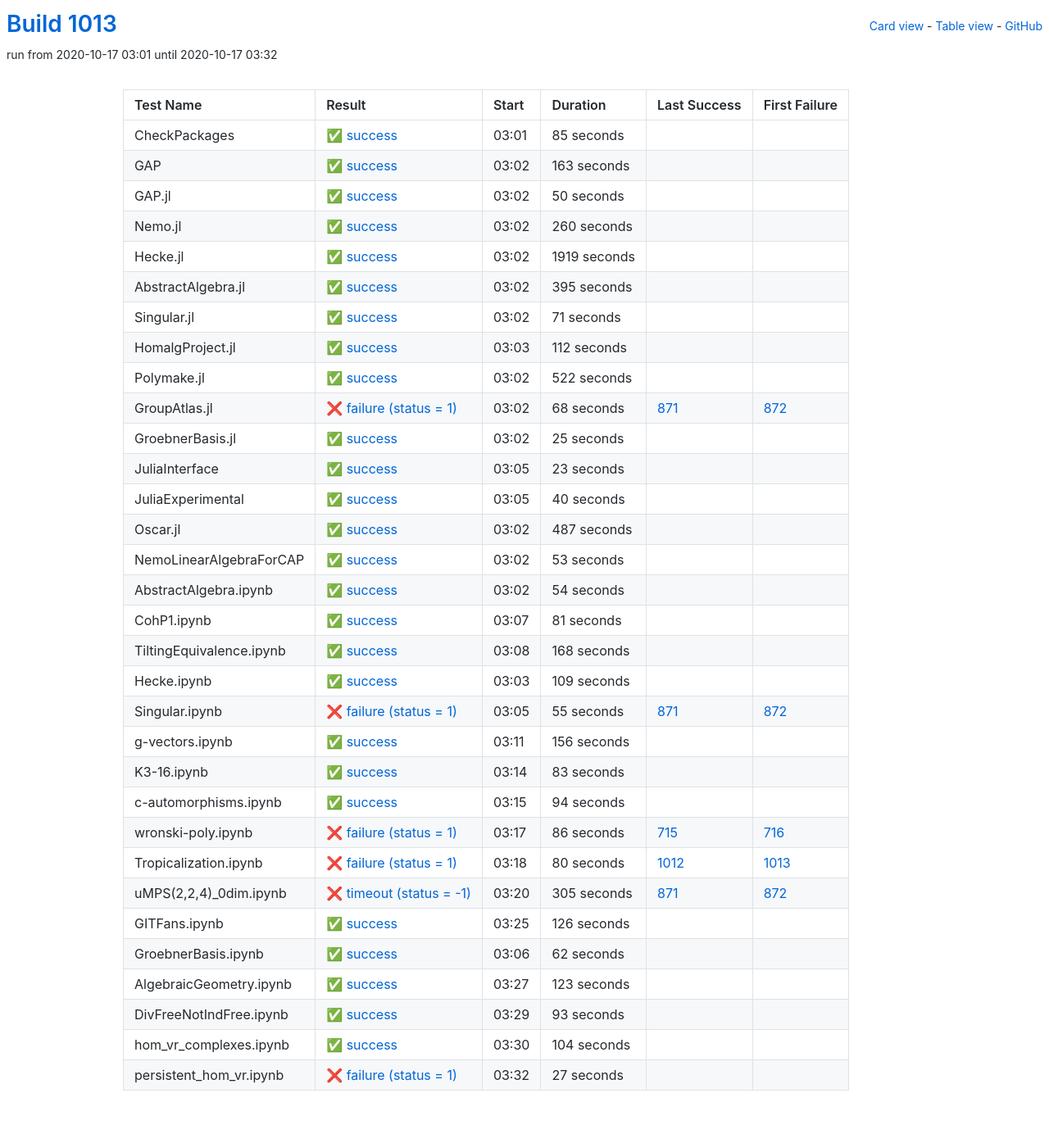
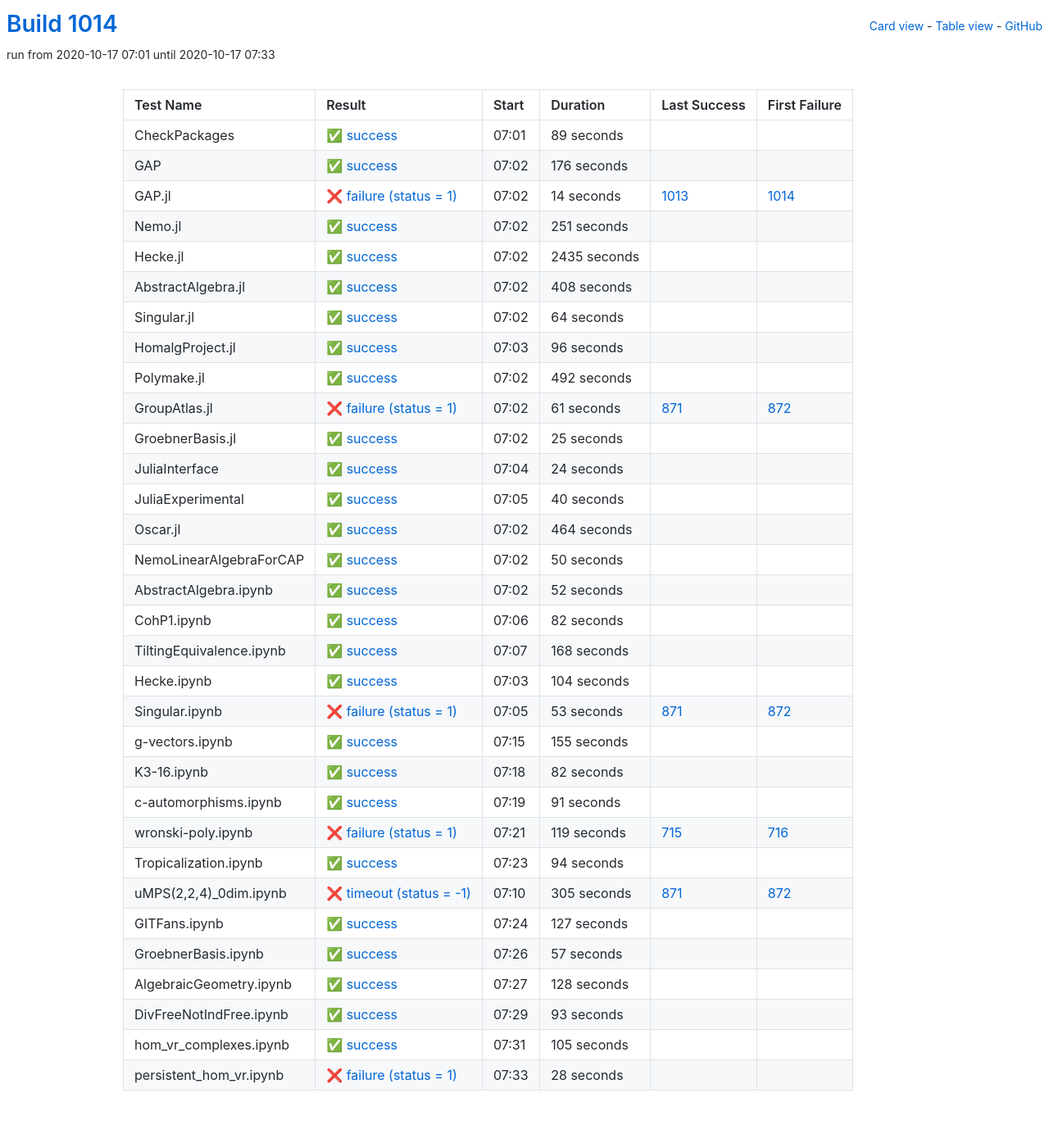
Before and after one commit to oscar-system/oscar-ci-status-stable, a Jekyll site: the page built from table.html, in a window 1280 px wide. Shown: the whole page at 82% size. Built offline with Jekyll 4.4.1, drawn with Linux system fonts in a browser that asks for light colours.

Commit message:
Build #1014

```diff
--- a/_data/ci.yml
+++ b/_data/ci.yml
@@ -1,6 +1,6 @@
 ---
-build: 1013
-build_url: https://oscarci.mathematik.uni-kl.de/job/oscar-stable/1013/
+build: 1014
+build_url: https://oscarci.mathematik.uni-kl.de/job/oscar-stable/1014/
 job: oscar-stable
 organization: oscar-system
 repo: oscar-ci-status-stable
@@ -8,128 +8,128 @@ repourl: https://github.com/oscar-system/oscar-ci-status-stable
 tests:
 - name: CheckPackages
   id: checkpackages
-  log: https://oscarci.mathematik.uni-kl.de/job/oscar-stable/1013/artifact/logs/build-1013/CheckPackages.log
-  start: 2020-10-17 03:01
+  log: https://oscarci.mathematik.uni-kl.de/job/oscar-stable/1014/artifact/logs/build-1014/CheckPackages.log
+  start: 2020-10-17 07:01
   success: true
   exitcode: 0
   status: success
-  duration: 85
+  duration: 89
   last_success: false
   last_success_url:
   first_failure: false
   first_failure_url:
 - name: GAP
   id: gap
-  log: https://oscarci.mathematik.uni-kl.de/job/oscar-stable/1013/artifact/logs/build-1013/GAP.log
-  start: 2020-10-17 03:02
+  log: https://oscarci.mathematik.uni-kl.de/job/oscar-stable/1014/artifact/logs/build-1014/GAP.log
+  start: 2020-10-17 07:02
   success: true
   exitcode: 0
   status: success
-  duration: 163
+  duration: 176
   last_success: false
   last_success_url:
   first_failure: false
   first_failure_url:
 - name: GAP.jl
   id: gap-jl
-  log: https://oscarci.mathematik.uni-kl.de/job/oscar-stable/1013/artifact/logs/build-1013/GAP.jl.log
-  start: 2020-10-17 03:02
+  log: https://oscarci.mathematik.uni-kl.de/job/oscar-stable/1014/artifact/logs/build-1014/GAP.jl.log
+  start: 2020-10-17 07:02
+  success: false
+  exitcode: 1
+  status: failure
+  duration: 14
+  last_success: 1013
+  last_success_url: https://oscarci.mathematik.uni-kl.de/job/oscar-stable/1013/
+  first_failure: 1014
+  first_failure_url: https://oscarci.mathematik.uni-kl.de/job/oscar-stable/1014/
+- name: Nemo.jl
+  id: nemo-jl
+  log: https://oscarci.mathematik.uni-kl.de/job/oscar-stable/1014/artifact/logs/build-1014/Nemo.jl.log
+  start: 2020-10-17 07:02
   success: true
   exitcode: 0
   status: success
-  duration: 50
-  last_success: false
-  last_success_url:
-  first_failure: false
-  first_failure_url:
-- name: Nemo.jl
-  id: nemo-jl
-  log: https://oscarci.mathematik.uni-kl.de/job/oscar-stable/1013/artifact/logs/build-1013/Nemo.jl.log
-  start: 2020-10-17 03:02
-  success: true
-  exitcode: 0
-  status: success
-  duration: 260
+  duration: 251
   last_success: false
   last_success_url:
   first_failure: false
   first_failure_url:
 - name: Hecke.jl
   id: hecke-jl
-  log: https://oscarci.mathematik.uni-kl.de/job/oscar-stable/1013/artifact/logs/build-1013/Hecke.jl.log
-  start: 2020-10-17 03:02
+  log: https://oscarci.mathematik.uni-kl.de/job/oscar-stable/1014/artifact/logs/build-1014/Hecke.jl.log
+  start: 2020-10-17 07:02
   success: true
   exitcode: 0
   status: success
-  duration: 1919
+  duration: 2435
   last_success: false
   last_success_url:
   first_failure: false
   first_failure_url:
 - name: AbstractAlgebra.jl
   id: abstractalgebra-jl
-  log: https://oscarci.mathematik.uni-kl.de/job/oscar-stable/1013/artifact/logs/build-1013/AbstractAlgebra.jl.log
-  start: 2020-10-17 03:02
+  log: https://oscarci.mathematik.uni-kl.de/job/oscar-stable/1014/artifact/logs/build-1014/AbstractAlgebra.jl.log
+  start: 2020-10-17 07:02
   success: true
   exitcode: 0
   status: success
-  duration: 395
+  duration: 408
   last_success: false
   last_success_url:
   first_failure: false
   first_failure_url:
 - name: Singular.jl
   id: singular-jl
-  log: https://oscarci.mathematik.uni-kl.de/job/oscar-stable/1013/artifact/logs/build-1013/Singular.jl.log
-  start: 2020-10-17 03:02
+  log: https://oscarci.mathematik.uni-kl.de/job/oscar-stable/1014/artifact/logs/build-1014/Singular.jl.log
+  start: 2020-10-17 07:02
   success: true
   exitcode: 0
   status: success
-  duration: 71
+  duration: 64
   last_success: false
   last_success_url:
   first_failure: false
   first_failure_url:
 - name: HomalgProject.jl
   id: homalgproject-jl
-  log: https://oscarci.mathematik.uni-kl.de/job/oscar-stable/1013/artifact/logs/build-1013/HomalgProject.jl.log
-  start: 2020-10-17 03:03
+  log: https://oscarci.mathematik.uni-kl.de/job/oscar-stable/1014/artifact/logs/build-1014/HomalgProject.jl.log
+  start: 2020-10-17 07:03
   success: true
   exitcode: 0
   status: success
-  duration: 112
+  duration: 96
   last_success: false
   last_success_url:
   first_failure: false
   first_failure_url:
 - name: Polymake.jl
   id: polymake-jl
-  log: https://oscarci.mathematik.uni-kl.de/job/oscar-stable/1013/artifact/logs/build-1013/Polymake.jl.log
-  start: 2020-10-17 03:02
+  log: https://oscarci.mathematik.uni-kl.de/job/oscar-stable/1014/artifact/logs/build-1014/Polymake.jl.log
+  start: 2020-10-17 07:02
   success: true
   exitcode: 0
   status: success
-  duration: 522
+  duration: 492
   last_success: false
   last_success_url:
   first_failure: false
   first_failure_url:
 - name: GroupAtlas.jl
   id: groupatlas-jl
-  log: https://oscarci.mathematik.uni-kl.de/job/oscar-stable/1013/artifact/logs/build-1013/GroupAtlas.jl.log
-  start: 2020-10-17 03:02
+  log: https://oscarci.mathematik.uni-kl.de/job/oscar-stable/1014/artifact/logs/build-1014/GroupAtlas.jl.log
+  start: 2020-10-17 07:02
   success: false
   exitcode: 1
   status: failure
-  duration: 68
+  duration: 61
   last_success: 871
   last_success_url: https://oscarci.mathematik.uni-kl.de/job/oscar-stable/871/
   first_failure: 872
   first_failure_url: https://oscarci.mathematik.uni-kl.de/job/oscar-stable/872/
 - name: GroebnerBasis.jl
   id: groebnerbasis-jl
-  log: https://oscarci.mathematik.uni-kl.de/job/oscar-stable/1013/artifact/logs/build-1013/GroebnerBasis.jl.log
-  start: 2020-10-17 03:02
+  log: https://oscarci.mathematik.uni-kl.de/job/oscar-stable/1014/artifact/logs/build-1014/GroebnerBasis.jl.log
+  start: 2020-10-17 07:02
   success: true
   exitcode: 0
   status: success
@@ -140,20 +140,20 @@ tests:
   first_failure_url:
 - name: JuliaInterface
   id: juliainterface
-  log: https://oscarci.mathematik.uni-kl.de/job/oscar-stable/1013/artifact/logs/build-1013/JuliaInterface.log
-  start: 2020-10-17 03:05
+  log: https://oscarci.mathematik.uni-kl.de/job/oscar-stable/1014/artifact/logs/build-1014/JuliaInterface.log
+  start: 2020-10-17 07:04
   success: true
   exitcode: 0
   status: success
-  duration: 23
+  duration: 24
   last_success: false
   last_success_url:
   first_failure: false
   first_failure_url:
 - name: JuliaExperimental
   id: juliaexperimental
-  log: https://oscarci.mathematik.uni-kl.de/job/oscar-stable/1013/artifact/logs/build-1013/JuliaExperimental.log
-  start: 2020-10-17 03:05
+  log: https://oscarci.mathematik.uni-kl.de/job/oscar-stable/1014/artifact/logs/build-1014/JuliaExperimental.log
+  start: 2020-10-17 07:05
   success: true
   exitcode: 0
   status: success
@@ -164,56 +164,56 @@ tests:
   first_failure_url:
 - name: Oscar.jl
   id: oscar-jl
-  log: https://oscarci.mathematik.uni-kl.de/job/oscar-stable/1013/artifact/logs/build-1013/Oscar.jl.log
-  start: 2020-10-17 03:02
+  log: https://oscarci.mathematik.uni-kl.de/job/oscar-stable/1014/artifact/logs/build-1014/Oscar.jl.log
+  start: 2020-10-17 07:02
   success: true
   exitcode: 0
   status: success
-  duration: 487
+  duration: 464
   last_success: false
   last_success_url:
   first_failure: false
   first_failure_url:
 - name: NemoLinearAlgebraForCAP
   id: nemolinearalgebraforcap
-  log: https://oscarci.mathematik.uni-kl.de/job/oscar-stable/1013/artifact/logs/build-1013/NemoLinearAlgebraForCAP.log
-  start: 2020-10-17 03:02
+  log: https://oscarci.mathematik.uni-kl.de/job/oscar-stable/1014/artifact/logs/build-1014/NemoLinearAlgebraForCAP.log
+  start: 2020-10-17 07:02
   success: true
   exitcode: 0
   status: success
-  duration: 53
+  duration: 50
   last_success: false
   last_success_url:
   first_failure: false
   first_failure_url:
 - name: AbstractAlgebra.ipynb
   id: abstractalgebra-ipynb
-  log: https://oscarci.mathematik.uni-kl.de/job/oscar-stable/1013/artifact/logs/build-1013/AbstractAlgebra.ipynb.log
-  start: 2020-10-17 03:02
+  log: https://oscarci.mathematik.uni-kl.de/job/oscar-stable/1014/artifact/logs/build-1014/AbstractAlgebra.ipynb.log
+  start: 2020-10-17 07:02
   success: true
   exitcode: 0
   status: success
-  duration: 54
+  duration: 52
   last_success: false
   last_success_url:
   first_failure: false
   first_failure_url:
 - name: CohP1.ipynb
   id: cohp1-ipynb
-  log: https://oscarci.mathematik.uni-kl.de/job/oscar-stable/1013/artifact/logs/build-1013/CohP1.ipynb.log
-  start: 2020-10-17 03:07
+  log: https://oscarci.mathematik.uni-kl.de/job/oscar-stable/1014/artifact/logs/build-1014/CohP1.ipynb.log
+  start: 2020-10-17 07:06
   success: true
   exitcode: 0
   status: success
-  duration: 81
+  duration: 82
   last_success: false
   last_success_url:
   first_failure: false
   first_failure_url:
 - name: TiltingEquivalence.ipynb
   id: tiltingequivalence-ipynb
-  log: https://oscarci.mathematik.uni-kl.de/job/oscar-stable/1013/artifact/logs/build-1013/TiltingEquivalence.ipynb.log
-  start: 2020-10-17 03:08
+  log: https://oscarci.mathematik.uni-kl.de/job/oscar-stable/1014/artifact/logs/build-1014/TiltingEquivalence.ipynb.log
+  start: 2020-10-17 07:07
   success: true
   exitcode: 0
   status: success
@@ -224,56 +224,80 @@ tests:
   first_failure_url:
 - name: Hecke.ipynb
   id: hecke-ipynb
-  log: https://oscarci.mathematik.uni-kl.de/job/oscar-stable/1013/artifact/logs/build-1013/Hecke.ipynb.log
-  start: 2020-10-17 03:03
+  log: https://oscarci.mathematik.uni-kl.de/job/oscar-stable/1014/artifact/logs/build-1014/Hecke.ipynb.log
+  start: 2020-10-17 07:03
   success: true
   exitcode: 0
   status: success
-  duration: 109
+  duration: 104
   last_success: false
   last_success_url:
   first_failure: false
   first_failure_url:
 - name: Singular.ipynb
   id: singular-ipynb
-  log: https://oscarci.mathematik.uni-kl.de/job/oscar-stable/1013/artifact/logs/build-1013/Singular.ipynb.log
-  start: 2020-10-17 03:05
+  log: https://oscarci.mathematik.uni-kl.de/job/oscar-stable/1014/artifact/logs/build-1014/Singular.ipynb.log
+  start: 2020-10-17 07:05
   success: false
   exitcode: 1
   status: failure
-  duration: 55
+  duration: 53
   last_success: 871
   last_success_url: https://oscarci.mathematik.uni-kl.de/job/oscar-stable/871/
   first_failure: 872
   first_failure_url: https://oscarci.mathematik.uni-kl.de/job/oscar-stable/872/
 - name: g-vectors.ipynb
   id: g-vectors-ipynb
-  log: https://oscarci.mathematik.uni-kl.de/job/oscar-stable/1013/artifact/logs/build-1013/g-vectors.ipynb.log
-  start: 2020-10-17 03:11
+  log: https://oscarci.mathematik.uni-kl.de/job/oscar-stable/1014/artifact/logs/build-1014/g-vectors.ipynb.log
+  start: 2020-10-17 07:15
   success: true
   exitcode: 0
   status: success
-  duration: 156
+  duration: 155
   last_success: false
   last_success_url:
   first_failure: false
   first_failure_url:
 - name: K3-16.ipynb
   id: k3-16-ipynb
-  log: https://oscarci.mathematik.uni-kl.de/job/oscar-stable/1013/artifact/logs/build-1013/K3-16.ipynb.log
-  start: 2020-10-17 03:14
+  log: https://oscarci.mathematik.uni-kl.de/job/oscar-stable/1014/artifact/logs/build-1014/K3-16.ipynb.log
+  start: 2020-10-17 07:18
   success: true
   exitcode: 0
   status: success
-  duration: 83
+  duration: 82
   last_success: false
   last_success_url:
   first_failure: false
   first_failure_url:
 - name: c-automorphisms.ipynb
   id: c-automorphisms-ipynb
-  log: https://oscarci.mathematik.uni-kl.de/job/oscar-stable/1013/artifact/logs/build-1013/c-automorphisms.ipynb.log
-  start: 2020-10-17 03:15
+  log: https://oscarci.mathematik.uni-kl.de/job/oscar-stable/1014/artifact/logs/build-1014/c-automorphisms.ipynb.log
+  start: 2020-10-17 07:19
+  success: true
+  exitcode: 0
+  status: success
+  duration: 91
+  last_success: false
+  last_success_url:
+  first_failure: false
+  first_failure_url:
+- name: wronski-poly.ipynb
+  id: wronski-poly-ipynb
+  log: https://oscarci.mathematik.uni-kl.de/job/oscar-stable/1014/artifact/logs/build-1014/wronski-poly.ipynb.log
+  start: 2020-10-17 07:21
+  success: false
+  exitcode: 1
+  status: failure
+  duration: 119
+  last_success: 715
+  last_success_url: https://oscarci.mathematik.uni-kl.de/job/oscar-stable/715/
+  first_failure: 716
+  first_failure_url: https://oscarci.mathematik.uni-kl.de/job/oscar-stable/716/
+- name: Tropicalization.ipynb
+  id: tropicalization-ipynb
+  log: https://oscarci.mathematik.uni-kl.de/job/oscar-stable/1014/artifact/logs/build-1014/Tropicalization.ipynb.log
+  start: 2020-10-17 07:23
   success: true
   exitcode: 0
   status: success
@@ -282,34 +306,10 @@ tests:
   last_success_url:
   first_failure: false
   first_failure_url:
-- name: wronski-poly.ipynb
-  id: wronski-poly-ipynb
-  log: https://oscarci.mathematik.uni-kl.de/job/oscar-stable/1013/artifact/logs/build-1013/wronski-poly.ipynb.log
-  start: 2020-10-17 03:17
-  success: false
-  exitcode: 1
-  status: failure
-  duration: 86
-  last_success: 715
-  last_success_url: https://oscarci.mathematik.uni-kl.de/job/oscar-stable/715/
-  first_failure: 716
-  first_failure_url: https://oscarci.mathematik.uni-kl.de/job/oscar-stable/716/
-- name: Tropicalization.ipynb
-  id: tropicalization-ipynb
-  log: https://oscarci.mathematik.uni-kl.de/job/oscar-stable/1013/artifact/logs/build-1013/Tropicalization.ipynb.log
-  start: 2020-10-17 03:18
-  success: false
-  exitcode: 1
-  status: failure
-  duration: 80
-  last_success: 1012
-  last_success_url: https://oscarci.mathematik.uni-kl.de/job/oscar-stable/1012/
-  first_failure: 1013
-  first_failure_url: https://oscarci.mathematik.uni-kl.de/job/oscar-stable/1013/
 - name: uMPS(2,2,4)_0dim.ipynb
   id: umps-2-2-4-0dim-ipynb
-  log: https://oscarci.mathematik.uni-kl.de/job/oscar-stable/1013/artifact/logs/build-1013/uMPS-2-2-4-_0dim.ipynb.log
-  start: 2020-10-17 03:20
+  log: https://oscarci.mathematik.uni-kl.de/job/oscar-stable/1014/artifact/logs/build-1014/uMPS-2-2-4-_0dim.ipynb.log
+  start: 2020-10-17 07:10
   success: false
   exitcode: -1
   status: timeout
@@ -320,44 +320,44 @@ tests:
   first_failure_url: https://oscarci.mathematik.uni-kl.de/job/oscar-stable/872/
 - name: GITFans.ipynb
   id: gitfans-ipynb
-  log: https://oscarci.mathematik.uni-kl.de/job/oscar-stable/1013/artifact/logs/build-1013/GITFans.ipynb.log
-  start: 2020-10-17 03:25
+  log: https://oscarci.mathematik.uni-kl.de/job/oscar-stable/1014/artifact/logs/build-1014/GITFans.ipynb.log
+  start: 2020-10-17 07:24
   success: true
   exitcode: 0
   status: success
-  duration: 126
+  duration: 127
   last_success: false
   last_success_url:
   first_failure: false
   first_failure_url:
 - name: GroebnerBasis.ipynb
   id: groebnerbasis-ipynb
-  log: https://oscarci.mathematik.uni-kl.de/job/oscar-stable/1013/artifact/logs/build-1013/GroebnerBasis.ipynb.log
-  start: 2020-10-17 03:06
+  log: https://oscarci.mathematik.uni-kl.de/job/oscar-stable/1014/artifact/logs/build-1014/GroebnerBasis.ipynb.log
+  start: 2020-10-17 07:26
   success: true
   exitcode: 0
   status: success
-  duration: 62
+  duration: 57
   last_success: false
   last_success_url:
   first_failure: false
   first_failure_url:
 - name: AlgebraicGeometry.ipynb
   id: algebraicgeometry-ipynb
-  log: https://oscarci.mathematik.uni-kl.de/job/oscar-stable/1013/artifact/logs/build-1013/AlgebraicGeometry.ipynb.log
-  start: 2020-10-17 03:27
+  log: https://oscarci.mathematik.uni-kl.de/job/oscar-stable/1014/artifact/logs/build-1014/AlgebraicGeometry.ipynb.log
+  start: 2020-10-17 07:27
   success: true
   exitcode: 0
   status: success
-  duration: 123
+  duration: 128
   last_success: false
   last_success_url:
   first_failure: false
   first_failure_url:
 - name: DivFreeNotIndFree.ipynb
   id: divfreenotindfree-ipynb
-  log: https://oscarci.mathematik.uni-kl.de/job/oscar-stable/1013/artifact/logs/build-1013/DivFreeNotIndFree.ipynb.log
-  start: 2020-10-17 03:29
+  log: https://oscarci.mathematik.uni-kl.de/job/oscar-stable/1014/artifact/logs/build-1014/DivFreeNotIndFree.ipynb.log
+  start: 2020-10-17 07:29
   success: true
   exitcode: 0
   status: success
@@ -368,24 +368,24 @@ tests:
   first_failure_url:
 - name: hom_vr_complexes.ipynb
   id: hom-vr-complexes-ipynb
-  log: https://oscarci.mathematik.uni-kl.de/job/oscar-stable/1013/artifact/logs/build-1013/hom_vr_complexes.ipynb.log
-  start: 2020-10-17 03:30
+  log: https://oscarci.mathematik.uni-kl.de/job/oscar-stable/1014/artifact/logs/build-1014/hom_vr_complexes.ipynb.log
+  start: 2020-10-17 07:31
   success: true
   exitcode: 0
   status: success
-  duration: 104
+  duration: 105
   last_success: false
   last_success_url:
   first_failure: false
   first_failure_url:
 - name: persistent_hom_vr.ipynb
   id: persistent-hom-vr-ipynb
-  log: https://oscarci.mathematik.uni-kl.de/job/oscar-stable/1013/artifact/logs/build-1013/persistent_hom_vr.ipynb.log
-  start: 2020-10-17 03:32
+  log: https://oscarci.mathematik.uni-kl.de/job/oscar-stable/1014/artifact/logs/build-1014/persistent_hom_vr.ipynb.log
+  start: 2020-10-17 07:33
   success: false
   exitcode: 1
   status: failure
-  duration: 27
+  duration: 28
   last_success: false
   last_success_url:
   first_failure: false
```
Also changed, not shown: README.md.
